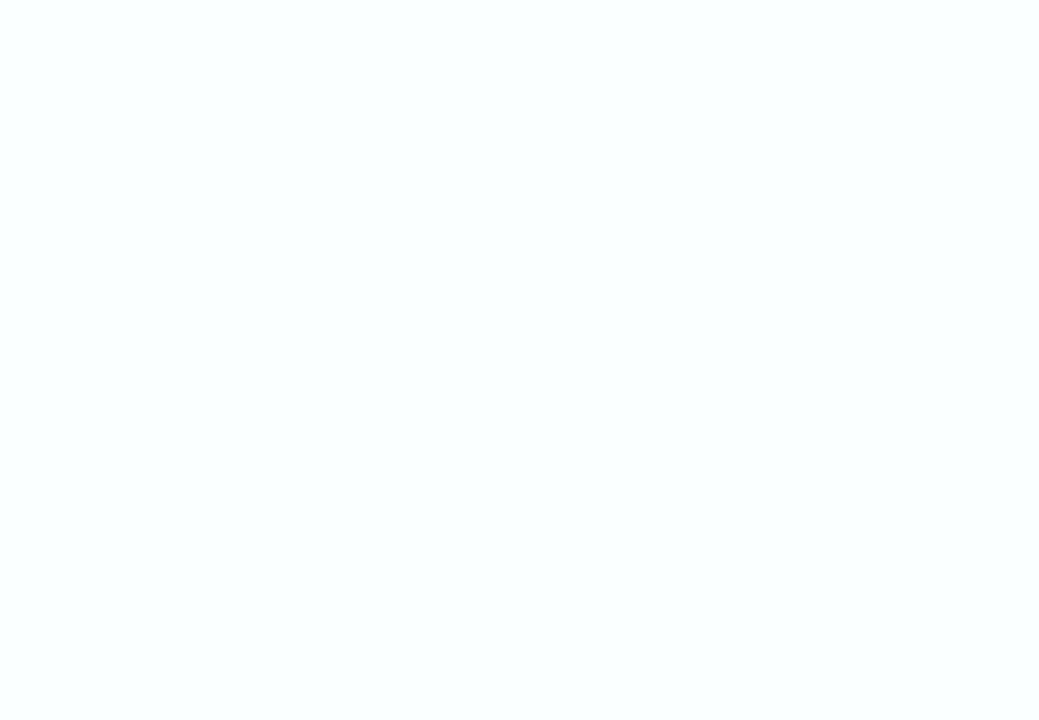
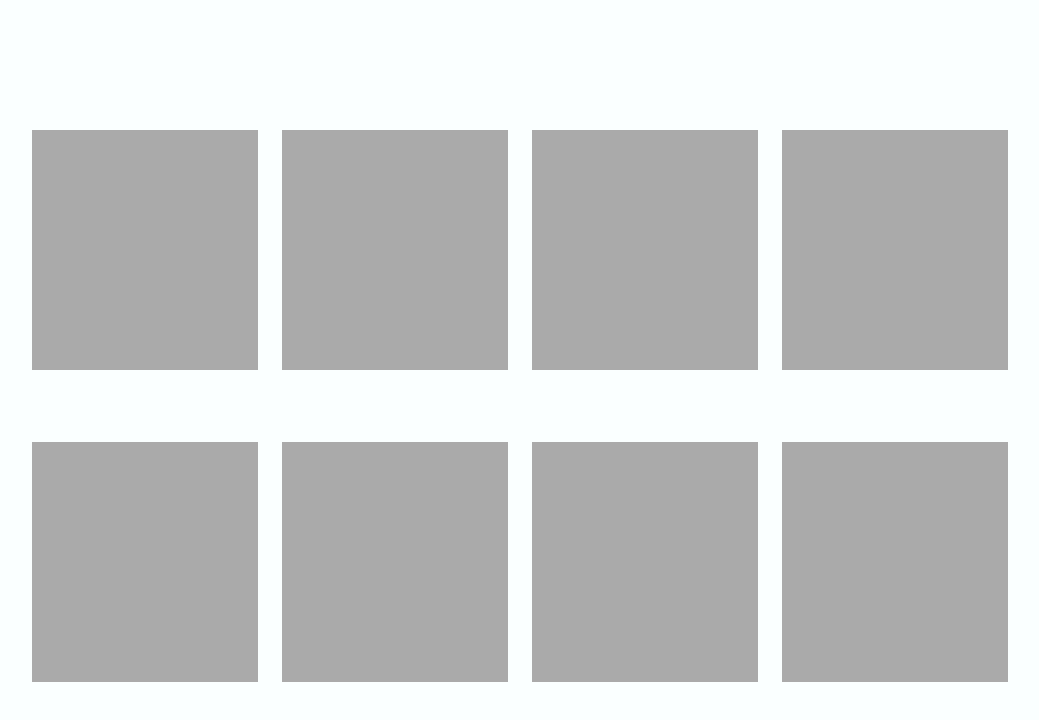
Before and after one commit to kiarash98e/maktabshrif-box, a plain HTML site: page index.html in a window 1280 px wide. Shown: the whole page, without its empty margins (120-1159 px from the left). Drawn offline with Linux system fonts and the light colour scheme.

Commit message:
add desktop layout page

```diff
--- a/index.html
+++ b/index.html
@@ -8,6 +8,19 @@
     <link rel="stylesheet" href="style.css">
 </head>
 <body>
-
+    <div class="container">
+        <div class="row-1">
+            <div class="box"></div>
+            <div class="box"></div>
+            <div class="box"></div>
+            <div class="box"></div>
+        </div>
+        <div class="row-2">
+            <div class="box"></div>
+            <div class="box"></div>
+            <div class="box"></div>
+            <div class="box"></div>
+        </div>
+    </div>
 </body>
 </html>
--- a/style.css
+++ b/style.css
@@ -11,3 +11,25 @@ html,body{
     overflow-x: hidden;
     background-color: #faffff;
 }
+.container{
+    width: 100%;
+    height: 100%;
+    display: flex;
+    align-items: center;
+    justify-content: center;
+    flex-direction: column;
+}
+.row-1,.row-2{
+    width: 1000px;
+    height: 300px;
+    display: flex;
+    justify-content: center;
+    align-items: center;
+    margin-top: 12px;
+}
+.row-1 .box ,.row-2 .box{
+    width: 240px;
+    height: 240px;
+    margin: 12px;
+    background-color: #aaa;
+}
```
